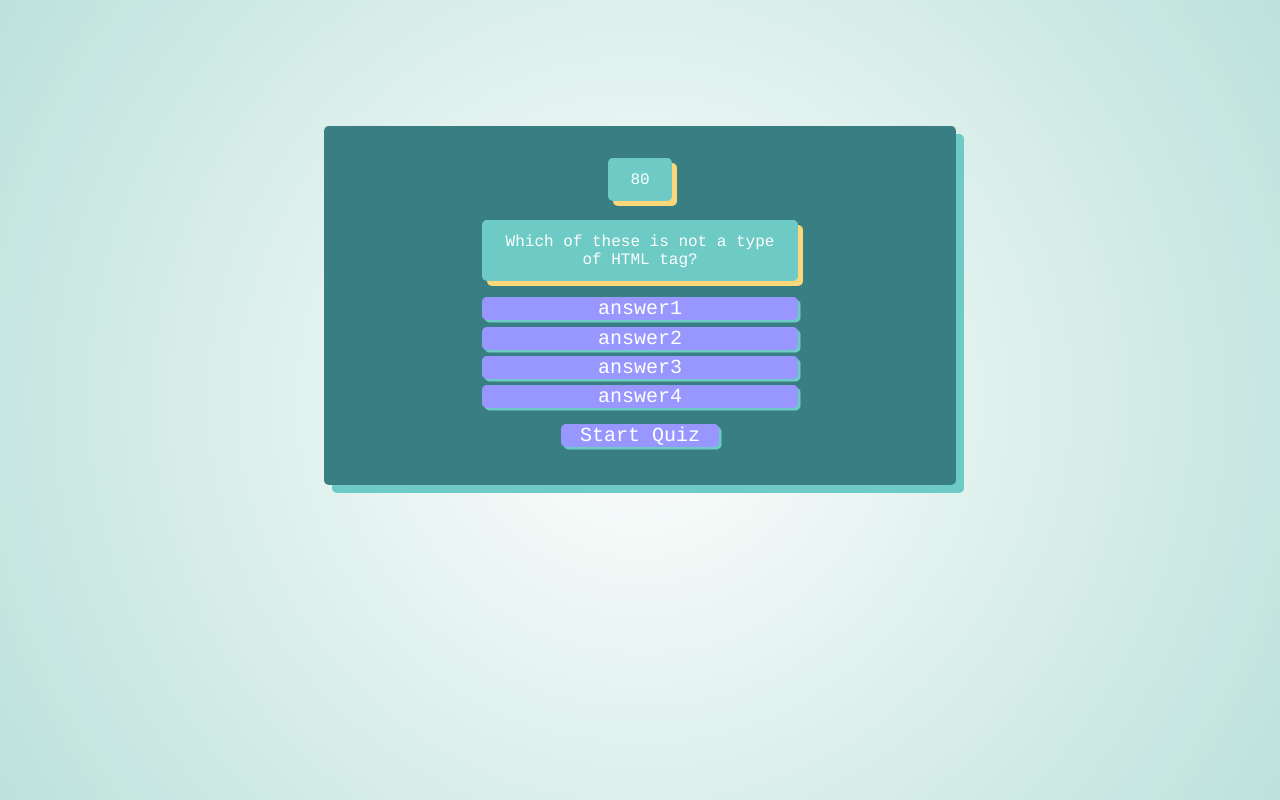
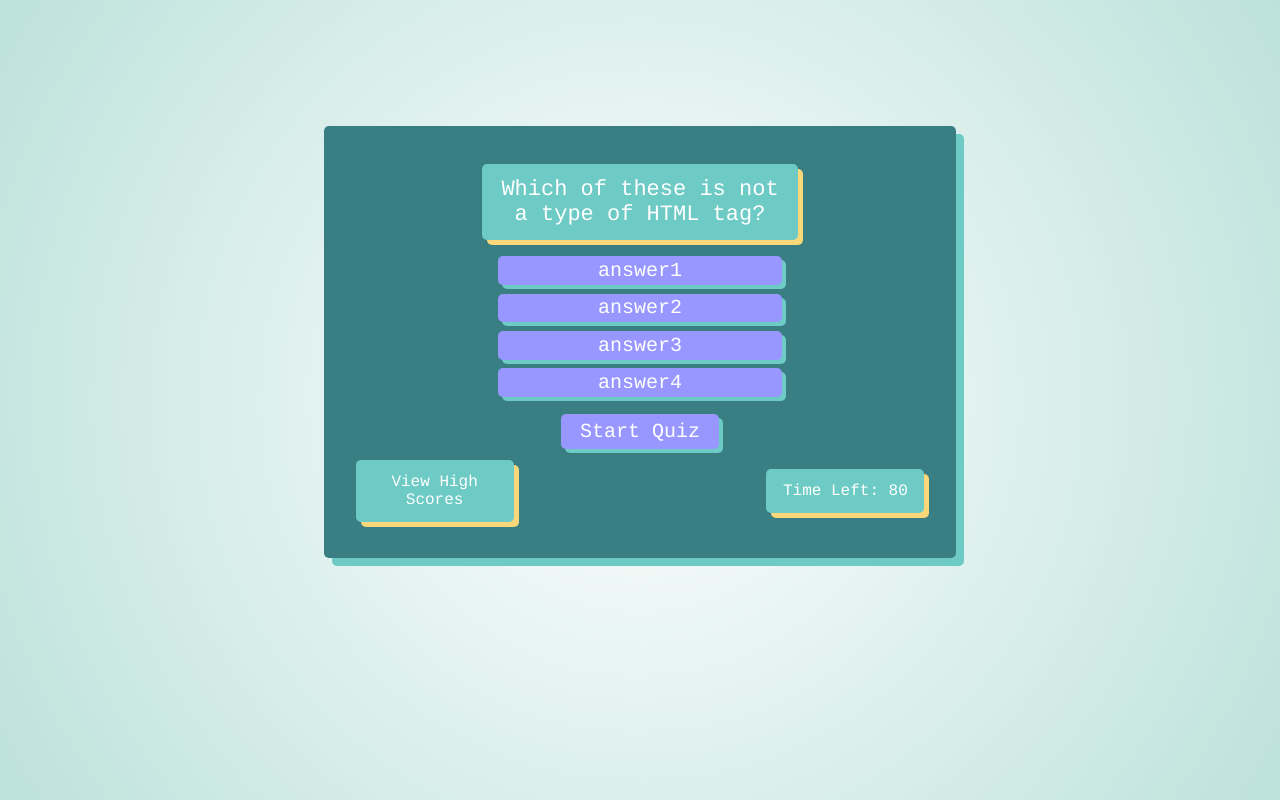
Before and after one commit to Old-Prego/code-quiz, a plain HTML site: page index.html in a window 1280 px wide. Drawn offline with Linux system fonts and the light colour scheme.

Commit message:
Finalized CSS, re-arranged timer and high score for better page flow, and assigned the different page elements to variables in the javascript file

```diff
--- a/assets/script.js
+++ b/assets/script.js
@@ -1,3 +1,14 @@
+//Assign the different html elements to variables
+var questionDiv = document.getElementById("question");
+var guessesDiv = document.getElementById("guesses");
+var answer1Div = document.getElementById("answer1");
+var answer2Div = document.getElementById("answer2");
+var answer3Div = document.getElementById("answer3");
+var answer4Div = document.getElementById("answer4");
+var startButtom = document.getElementById("startGame");
+var highScoreDiv = document.getElementById("highScore");
+var timerDiv = document.getElementById("timer");
+var timeLeftSpan = document.getElementById("timeLeft");
 
 // Create question objects
 var question1 = {
--- a/assets/style.css
+++ b/assets/style.css
@@ -30,13 +30,30 @@ html{
     border-radius: 5px;
 }
 
+#topSpan{
+    display:flex;
+    flex-direction:row;
+    align-items:center;
+    justify-content:space-between;
+}
+
+#highScore{
+    color:white;
+    background-color: var(--light);
+    box-shadow: 5px 5px 0px 0px var(--yelo);
+    border-radius: 5px;
+    width: 25%;
+    margin: 0% 0 2% 5%;
+    padding: 2% 2%;
+}
+
 #timer{
     color:white;
     background-color: var(--light);
     box-shadow: 5px 5px 0px 0px var(--yelo);
     border-radius: 5px;
-    width: 10%;
-    margin: 1% auto;
+    width: 25%;
+    margin: 0% 5% 2% 0%;
     padding: 2% 2%;
 }
 
@@ -48,23 +65,25 @@ html{
     width: 50%;
     margin: 2% auto;
     padding: 2% 2%;
+    font-size:22px;
 }
 
 #guesses{
     display: flex;
     flex-direction: column;
     flex-wrap: wrap;
-    width:50%;
+    width:45%;
     margin:0px auto;
 }
 
 .answers{
-    margin: 1% 0;
+    margin: 1.5% 0;
+    padding: 1%;
     list-style:none;
     font-size:20px;
     background-color: var(--purp);
     border-radius: 5px;
-    box-shadow: 2.5px 2.5px 0px 0px var(--light);
+    box-shadow: 4px 4px 0px 0px var(--light);
     color:white;
     transition: all 0.2s;
 }
@@ -72,21 +91,22 @@ html{
 #startGame{
     margin: 2% auto;
     width:25%;
+    padding: 1%;
     background-color: var(--purp);
-    box-shadow: 2.5px 2.5px 0px 0px var(--light);
+    box-shadow: 4px 4px 0px 0px var(--light);
     color:white;
     font-size: 20px;
     border-radius: 5px;
     transition: all 0.2s;
 }
 
-.answers:hover, #startGame:hover{
+.answers:hover, #startGame:hover, #highScore:hover{
     background-color: var(--yelo);
     color:black;
-    box-shadow: 2.5px 2.5px 0px 0px var(--purp);
+    box-shadow: 4px 4px 0px 0px var(--purp);
 }
 
-.answers:active, #startGame:active{
+.answers:active, #startGame:active, #highScore:active{
     background-color: var(--yelo);
     color:black;
     box-shadow: 0px 0px var(--purp);
--- a/index.html
+++ b/index.html
@@ -9,8 +9,8 @@
     <script src="assets/script.js" defer></script>
 </head>
 <body>
-    <div id="container">
-        <div id="timer">80</div>
+    <main id="container">
+
         <div id="question">Which of these is not a type of HTML tag?</div>
         <div id="guesses">
             <div id="answer1" class="answers">answer1</div>
@@ -21,7 +21,12 @@
 
         <div id="startGame">Start Quiz</div>
 
-    </div>
+        <section id="topSpan">
+            <div id="highScore">View High Scores</div>
+            <div id="timer">Time Left: <span id="timeLeft">80</span></div>
+        </section>
+
+    </main>
 
 </body>
 </html>
```
